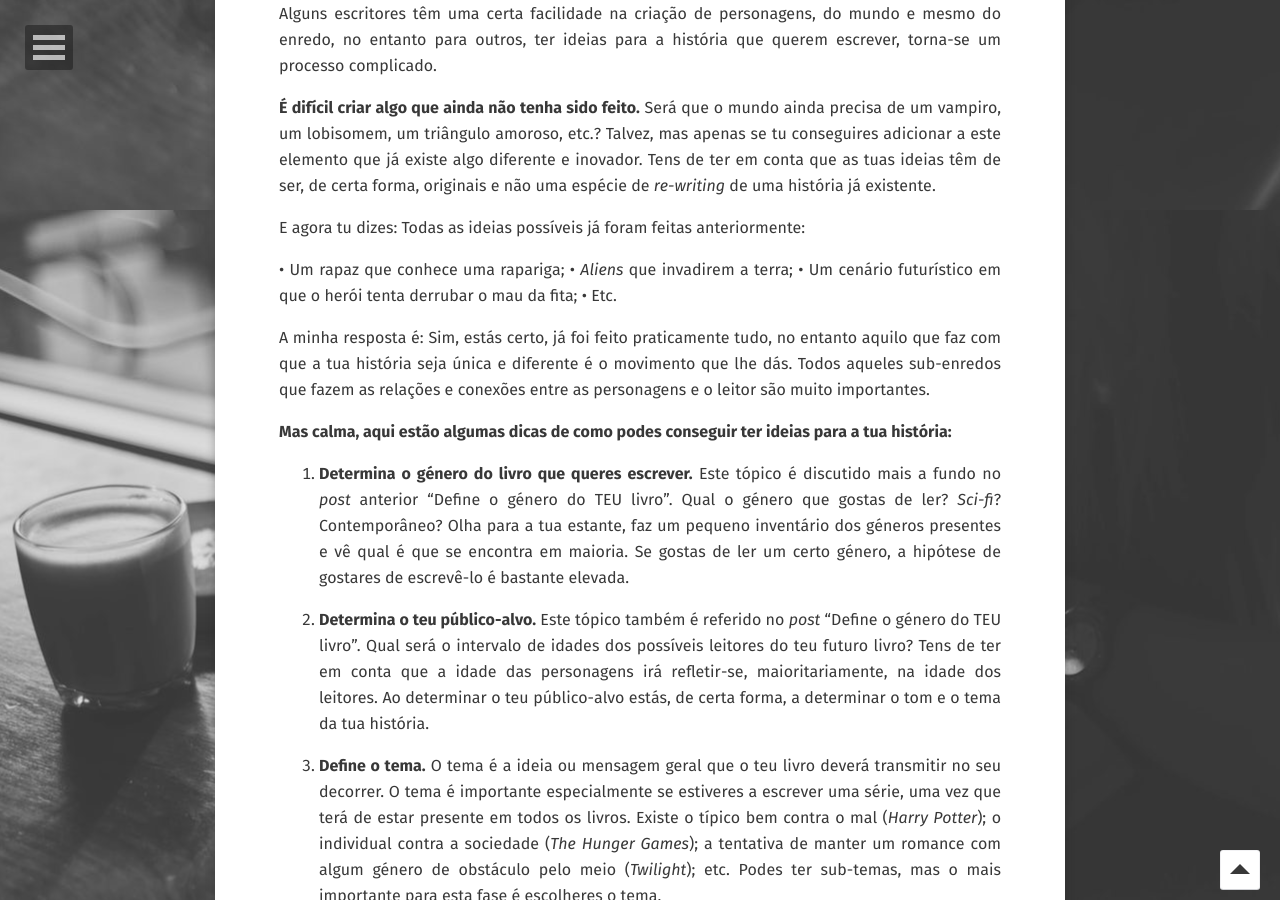
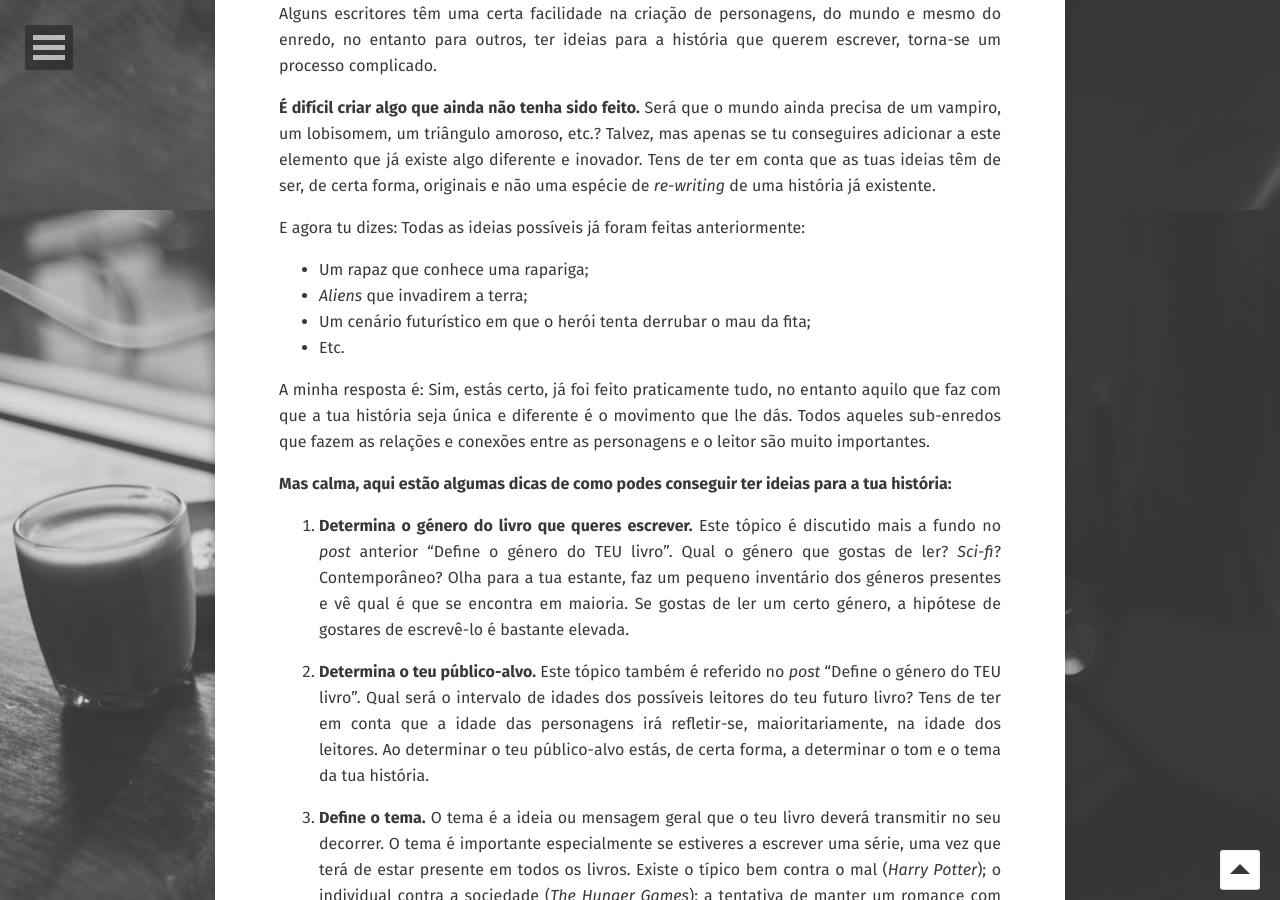
Before and after one commit to sophialexandra/o.nosso.livro, a Jekyll site: the page built from _posts/2017-12-09-ideiasparaescrever.md, in a window 1280 px wide and 900 px high, scrolled down 690 px. Built offline with Jekyll 4.4.1, drawn with Linux system fonts in a browser that asks for light colours; some web fonts are replaced; comment, search, counter and statistics services are not loaded; grey boxes are pictures that could not be loaded.

```diff
--- a/_posts/2017-12-09-ideiasparaescrever.md
+++ b/_posts/2017-12-09-ideiasparaescrever.md
@@ -14,10 +14,10 @@ Alguns escritores têm uma certa facilidade na criação de personagens, do mund
 
 E agora tu dizes: Todas as ideias possíveis já foram feitas anteriormente:
 
-•	Um rapaz que conhece uma rapariga;
-•	*Aliens* que invadirem a terra;
-•	Um cenário futurístico em que o herói tenta derrubar o mau da fita;
-•	Etc.
+ - Um rapaz que conhece uma rapariga;
+ - *Aliens* que invadirem a terra;
+ - Um cenário futurístico em que o herói tenta derrubar o mau da fita;
+ - Etc.
 
 A minha resposta é: Sim, estás certo, já foi feito praticamente tudo, no entanto aquilo que faz com que a tua história seja única e diferente é o movimento que lhe dás. Todos aqueles sub-enredos que fazem as relações e conexões entre as personagens e o leitor são muito importantes.
 
```
